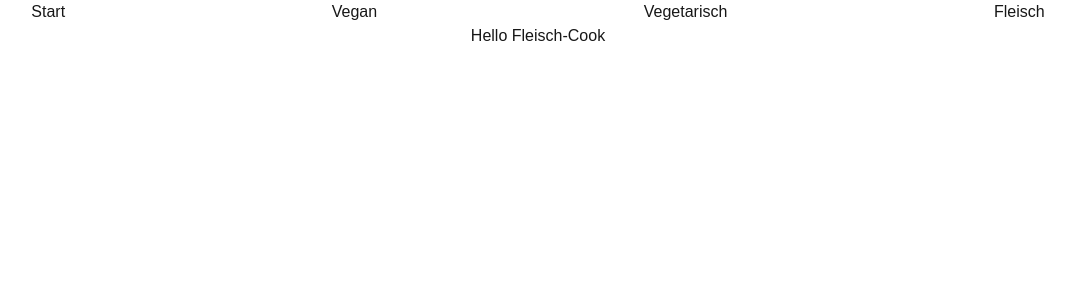
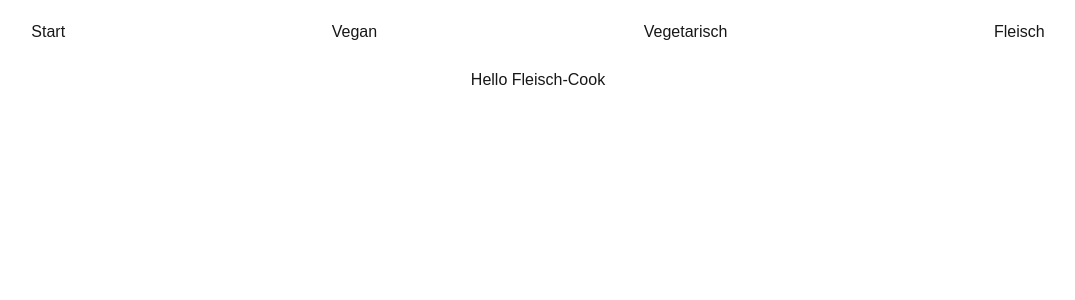
Before and after one commit to MrKevinka/cookbook, a Next.js app: page /fleisch in a window 1280 px wide. Shown: the top 300 px of the page, without its empty margins (102-1177 px from the left). Built offline with nearby package versions, Linux system fonts and the light colour scheme.

Commit message:
added margin-top to Navigation component and a gap on the layout

```diff
--- a/src/app/Components/Navigation/Navigation.tsx
+++ b/src/app/Components/Navigation/Navigation.tsx
@@ -3,7 +3,7 @@ import { navLinks } from "./NavLinks/navLinks";
 
 export const Navigation = () => {
   return (
-    <section>
+    <section className="mt-5">
       <ul className="flex justify-around ">
         {navLinks.map((page, id) => {
           return (
--- a/src/app/layout.tsx
+++ b/src/app/layout.tsx
@@ -15,7 +15,7 @@ export default function RootLayout({
   return (
     <html lang="en">
       <body
-        className="flex flex-col h-screen w-screen"
+        className="flex flex-col h-screen w-screen gap-6"
         cz-shortcut-listen="true"
       >
         <Navigation />
```
